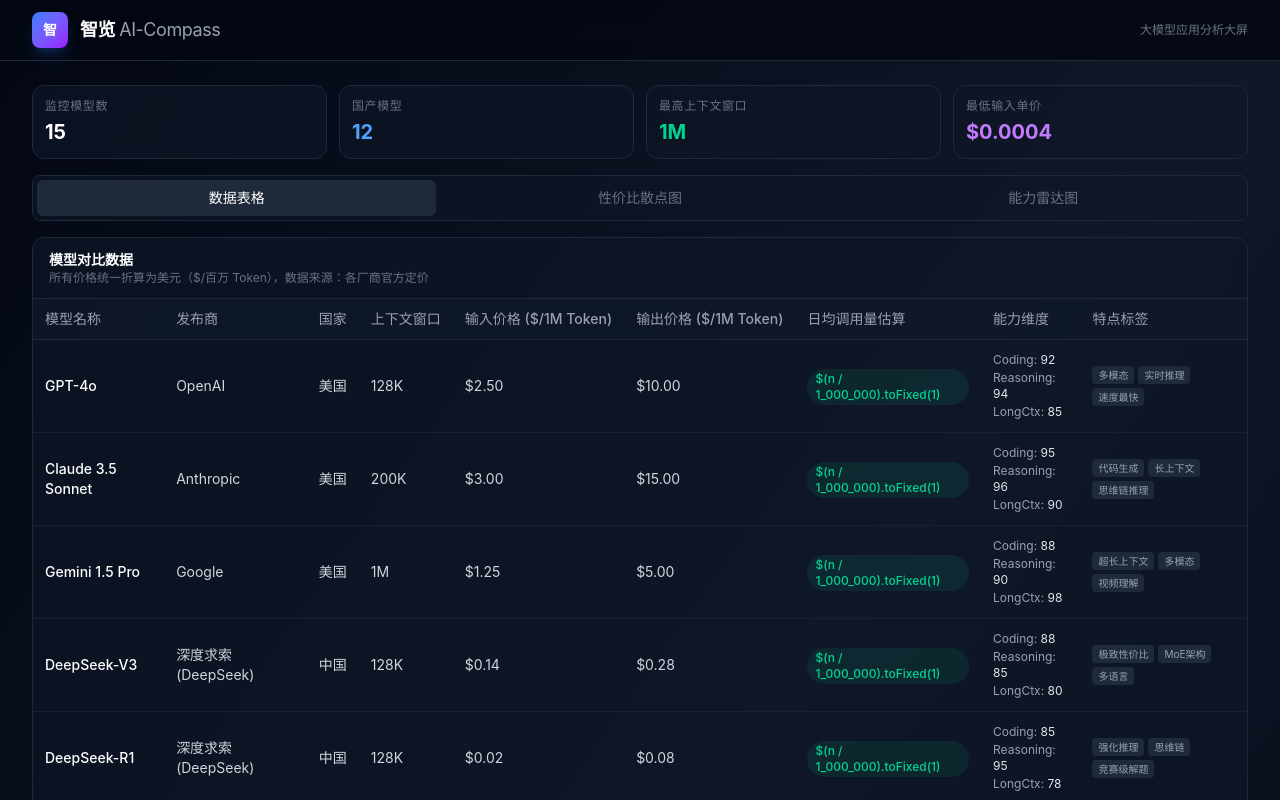
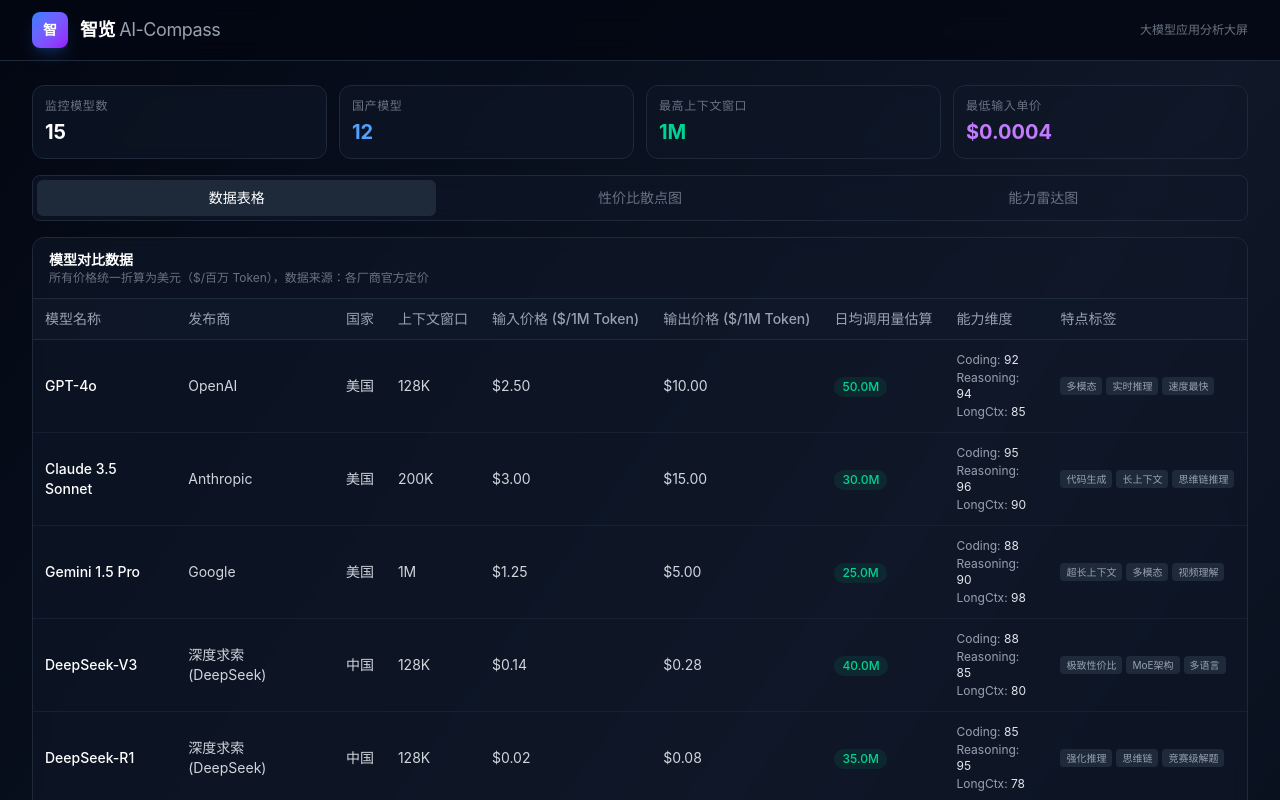
Before and after one commit to xhzeng07-netizen/AI-Compass, a React (Vite) app: page / in a window 1280 px wide. Shown: the top 800 px of the page. Built offline with nearby package versions, Linux system fonts and the light colour scheme.

Commit message:
fix: 修正日均调用量显示乱码，模板字符串 $ 符号问题

```diff
--- a/src/App.tsx
+++ b/src/App.tsx
@@ -9,8 +9,8 @@
 type TabKey = "table" | "scatter" | "radar";
 
 function formatNumber(n: number): string {
-  if (n >= 1_000_000) return `$(n / 1_000_000).toFixed(1)`;
-  if (n >= 1_000) return `$(n / 1_000).toFixed(0)`;
+  if (n >= 1_000_000) return (n / 1_000_000).toFixed(1) + "M";
+  if (n >= 1_000) return (n / 1_000).toFixed(0) + "K";
   return n.toString();
 }
 
```
